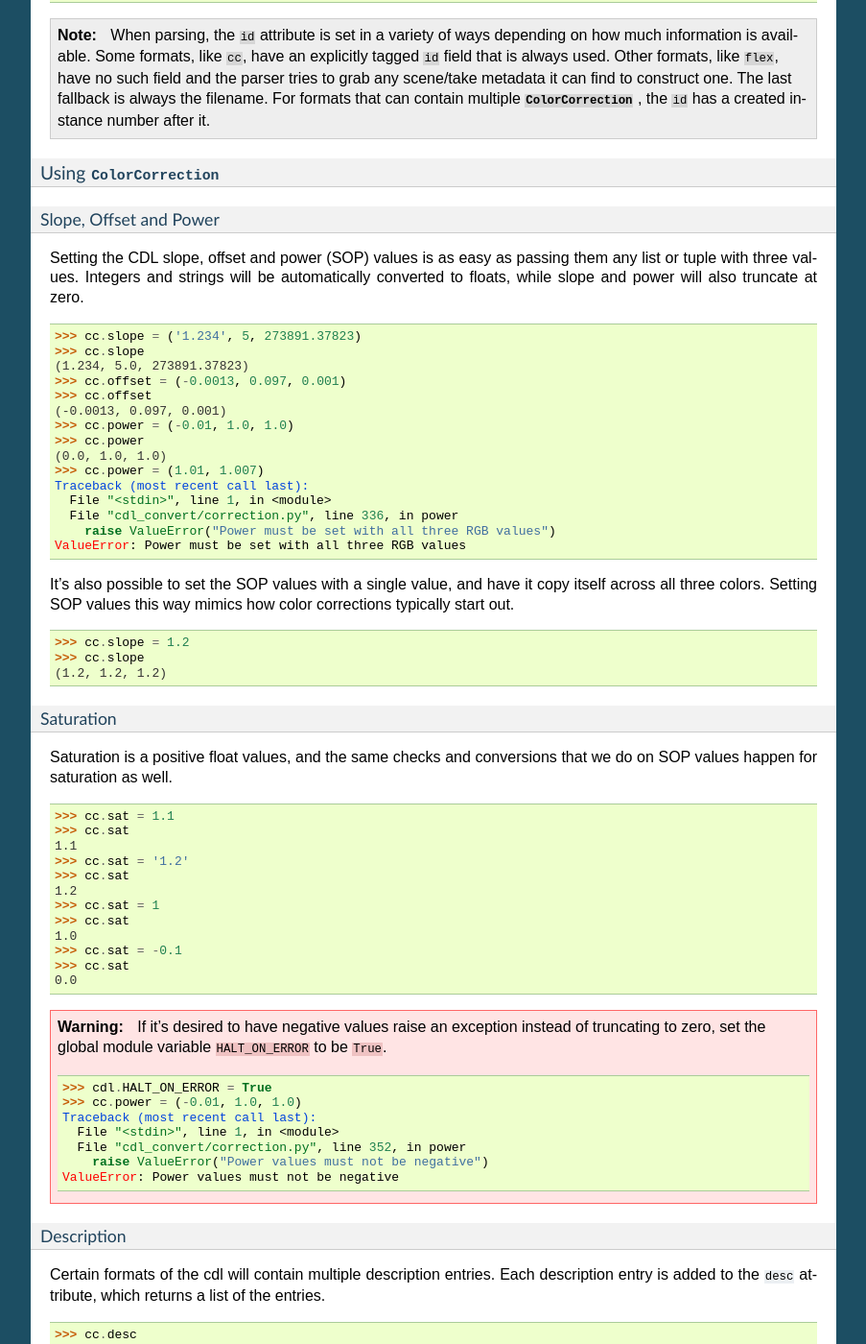
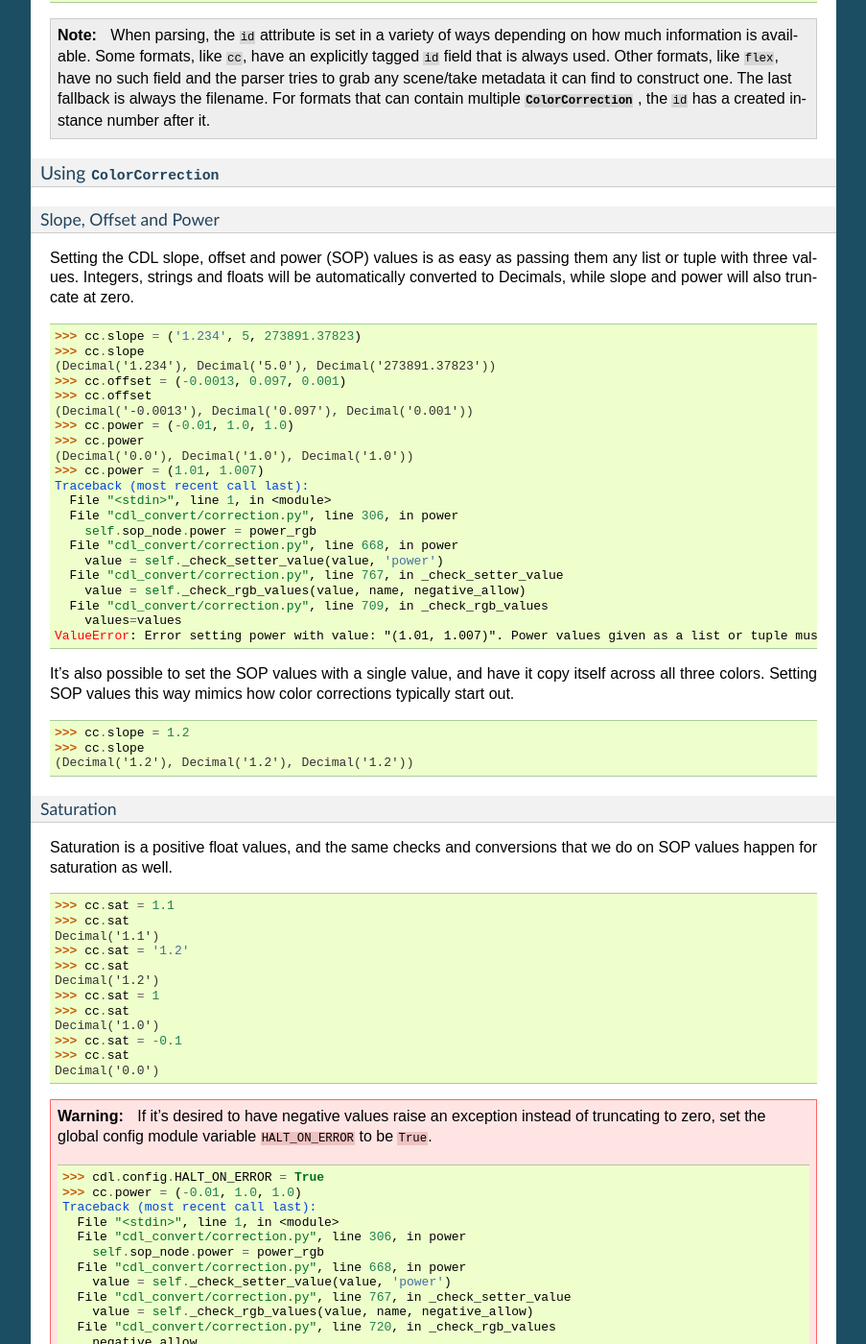
Before and after one commit to shidarin/cdl_convert, a Sphinx documentation site: the page built from docs/usage.rst, in a window 1280 px wide and 1400 px high, scrolled down 3444 px. Shown: the whole window at 96% size, without its empty margins (198-1101 px from the left). Built offline with Sphinx 7.4.7, drawn with Linux system fonts in a browser that asks for light colours; some of the changed text lies outside the part shown.

Commit message:
Updates Usage documentation examples to reflect Decimal change Adds to_decimal to the API docs

```diff
--- a/docs/usage.rst
+++ b/docs/usage.rst
@@ -121,17 +121,17 @@ Once imported, you have two choices. You can either instantiate a new, blank
 cdl directly, or you can parse a file on disk.
 
 A :class:`ColorCorrection` is created with the 10 required values (RGB values
-for slope, offset and power, and a single float for saturation) set to their
+for slope, offset and power, and a single value for saturation) set to their
 defaults.
 
     >>> cc.slope
-    (1.0, 1.0, 1.0)
+    (Decimal('1.0'), Decimal('1.0'), Decimal('1.0'))
     >>> cc.offset
-    (0.0, 0.0, 0.0)
+    (Decimal('0.0'), Decimal('0.0'), Decimal('0.0'))
     >>> cc.power
-    (1.0, 1.0, 1.0)
+    (Decimal('1.0'), Decimal('1.0'), Decimal('1.0'))
     >>> cc.sat
-    1.0
+    Decimal('1.0')
 
 .. note::
     ``slope``, ``offset``, ``power`` and ``sat`` are convenience properties that
@@ -195,15 +195,15 @@ Once you have a :class:`ColorCorrection` from a parser, you'll find that
 whatever values it found on the file now exist on the instance of
 :class:`ColorCorrection`.
 
-    >>> cc = cdl.parse_cc('./xf/015.cc')[0]
+    >>> cc = cdl.parse_cc('./xf/015.cc')
     >>> cc.slope
-    (1.02401, 1.00804, 0.89562)
+    (Decimal('1.02401'), Decimal('1.00804'), Decimal('0.89562'))
     >>> cc.offset
-    (-0.00864, -0.00261, 0.03612)
+    (Decimal('-0.00864'), Decimal('-0.00261'), Decimal('0.03612'))
     >>> cc.power
-    (1.0, 1.0, 1.0)
+    (Decimal('1.0'), Decimal('1.0'), Decimal('1.0'))
     >>> cc.sat
-    1.2
+    Decimal('1.2')
     >>> cc.id
     '015_xf_seqGrade_v01'
     >>> cc.file_in
@@ -225,24 +225,31 @@ Slope, Offset and Power
 ^^^^^^^^^^^^^^^^^^^^^^^
 
 Setting the CDL slope, offset and power (SOP) values is as easy as passing them
-any list or tuple with three values. Integers and strings will be automatically
-converted to floats, while slope and power will also truncate at zero.
+any list or tuple with three values. Integers, strings and floats will be
+automatically converted to Decimals, while slope and power will also truncate
+at zero.
 
     >>> cc.slope = ('1.234', 5, 273891.37823)
     >>> cc.slope
-    (1.234, 5.0, 273891.37823)
+    (Decimal('1.234'), Decimal('5.0'), Decimal('273891.37823'))
     >>> cc.offset = (-0.0013, 0.097, 0.001)
     >>> cc.offset
-    (-0.0013, 0.097, 0.001)
+    (Decimal('-0.0013'), Decimal('0.097'), Decimal('0.001'))
     >>> cc.power = (-0.01, 1.0, 1.0)
     >>> cc.power
-    (0.0, 1.0, 1.0)
+    (Decimal('0.0'), Decimal('1.0'), Decimal('1.0'))
     >>> cc.power = (1.01, 1.007)
     Traceback (most recent call last):
       File "<stdin>", line 1, in <module>
-      File "cdl_convert/correction.py", line 336, in power
-        raise ValueError("Power must be set with all three RGB values")
-    ValueError: Power must be set with all three RGB values
+      File "cdl_convert/correction.py", line 306, in power
+        self.sop_node.power = power_rgb
+      File "cdl_convert/correction.py", line 668, in power
+        value = self._check_setter_value(value, 'power')
+      File "cdl_convert/correction.py", line 767, in _check_setter_value
+        value = self._check_rgb_values(value, name, negative_allow)
+      File "cdl_convert/correction.py", line 709, in _check_rgb_values
+        values=values
+    ValueError: Error setting power with value: "(1.01, 1.007)". Power values given as a list or tuple must have 3 elements, one for each color.
 
 It's also possible to set the SOP values with a single value, and have it
 copy itself across all three colors. Setting SOP values this way mimics how
@@ -250,7 +257,8 @@ color corrections typically start out.
 
     >>> cc.slope = 1.2
     >>> cc.slope
-    (1.2, 1.2, 1.2)
+    (Decimal('1.2'), Decimal('1.2'), Decimal('1.2'))
+
 
 Saturation
 ^^^^^^^^^^
@@ -260,29 +268,37 @@ that we do on SOP values happen for saturation as well.
 
     >>> cc.sat = 1.1
     >>> cc.sat
-    1.1
+    Decimal('1.1')
     >>> cc.sat = '1.2'
     >>> cc.sat
-    1.2
+    Decimal('1.2')
     >>> cc.sat = 1
     >>> cc.sat
-    1.0
+    Decimal('1.0')
     >>> cc.sat = -0.1
     >>> cc.sat
-    0.0
+    Decimal('0.0')
 
 .. warning::
     If it's desired to have negative values raise an exception instead of
-    truncating to zero, set the global module variable ``HALT_ON_ERROR`` to be
-    ``True``.
+    truncating to zero, set the global config module variable ``HALT_ON_ERROR``
+    to be ``True``.
     ::
-        >>> cdl.HALT_ON_ERROR = True
+        >>> cdl.config.HALT_ON_ERROR = True
         >>> cc.power = (-0.01, 1.0, 1.0)
         Traceback (most recent call last):
           File "<stdin>", line 1, in <module>
-          File "cdl_convert/correction.py", line 352, in power
-            raise ValueError("Power values must not be negative")
-        ValueError: Power values must not be negative
+          File "cdl_convert/correction.py", line 306, in power
+            self.sop_node.power = power_rgb
+          File "cdl_convert/correction.py", line 668, in power
+            value = self._check_setter_value(value, 'power')
+          File "cdl_convert/correction.py", line 767, in _check_setter_value
+            value = self._check_rgb_values(value, name, negative_allow)
+          File "cdl_convert/correction.py", line 720, in _check_rgb_values
+            negative_allow
+          File "cdl_convert/base.py", line 419, in _check_single_value
+            value=value
+        ValueError: Error setting power with value: "-0.01". Values must not be negative
 
 
 Description
```
Also changed, not shown: docs/cdl_convert.rst (+16 -4 lines).
